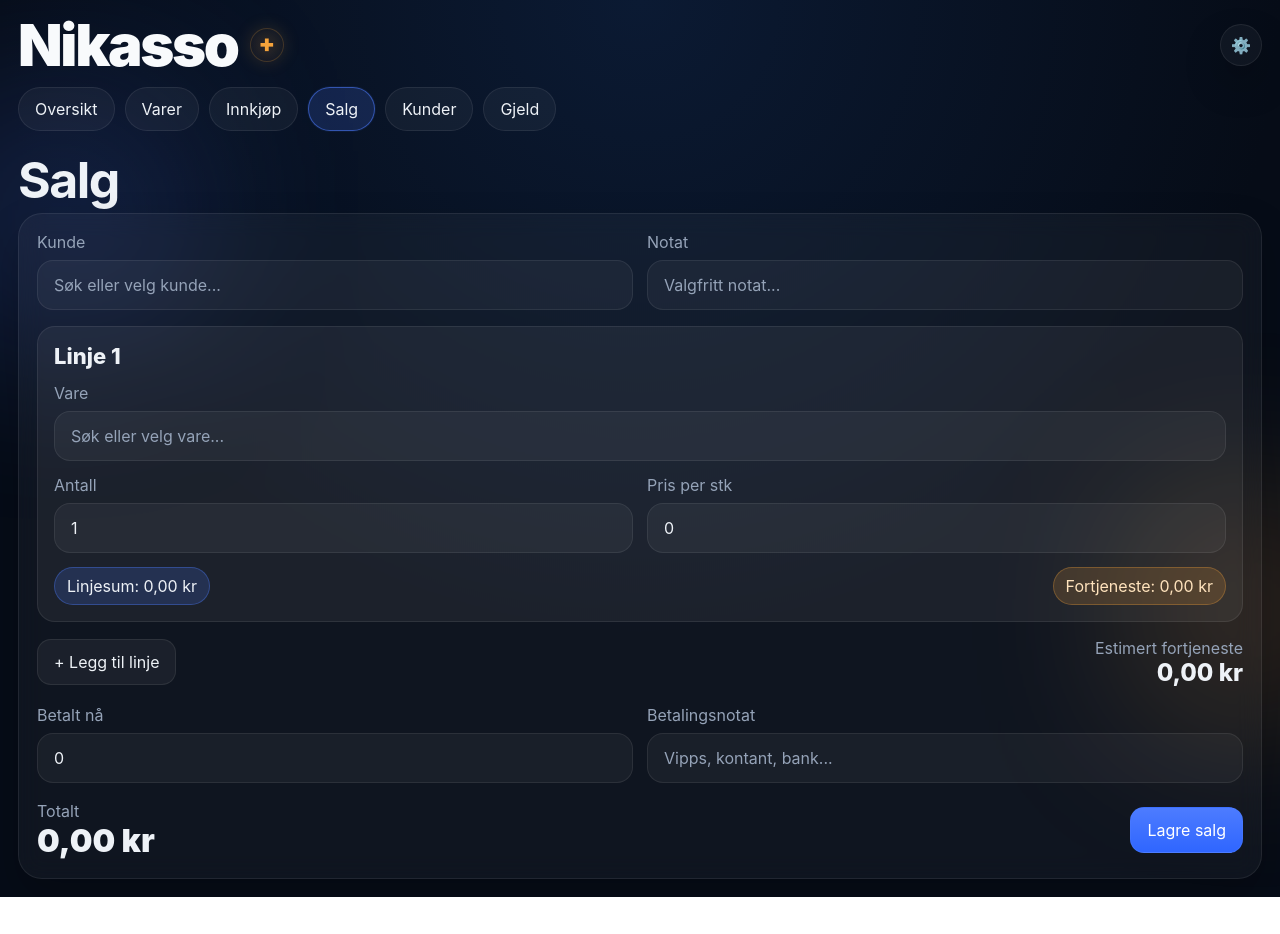
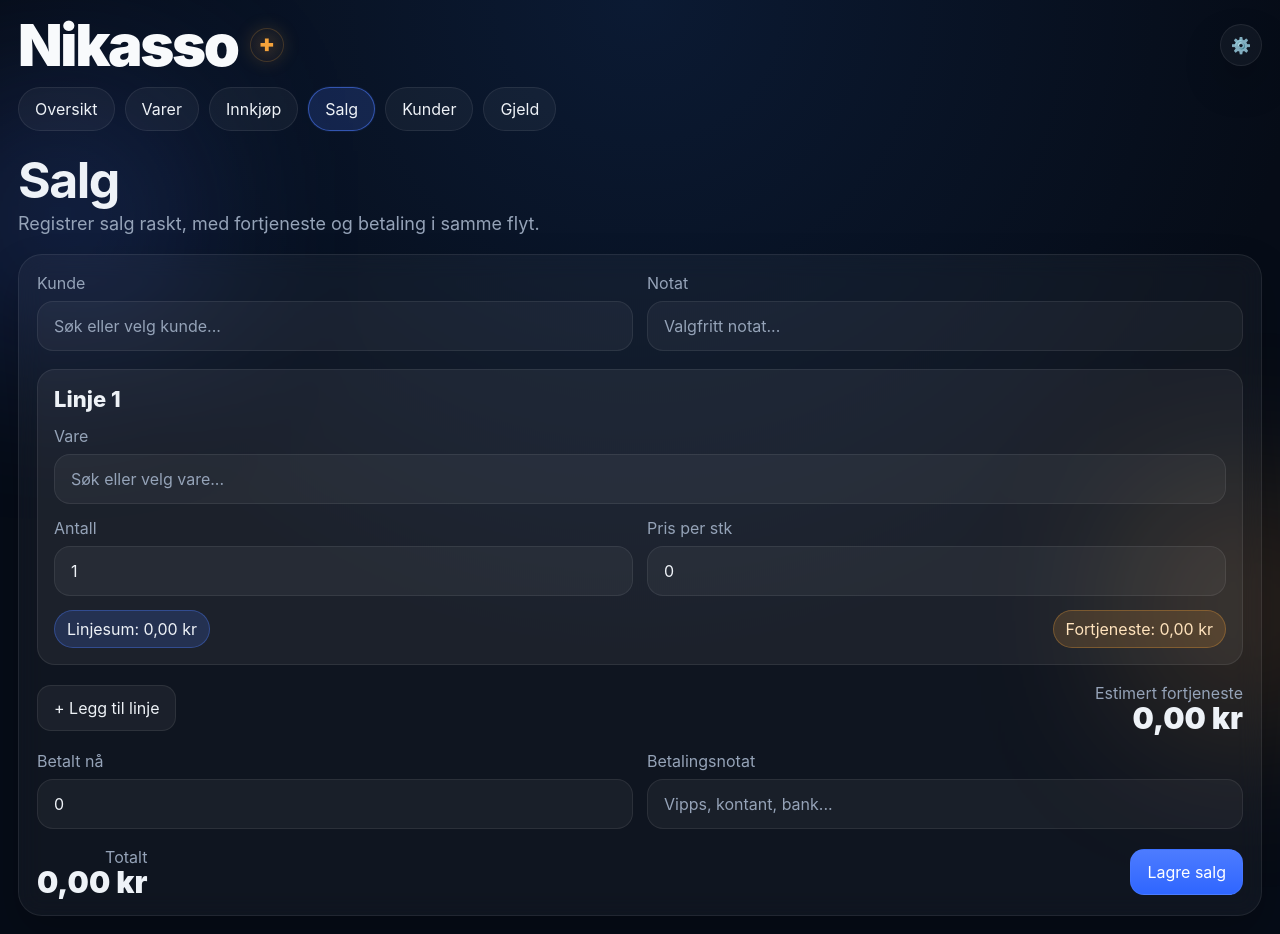
Before and after one commit to nikolaihoffmann-svg/Nikasso-, a React (Vite) app: page / in a window 1280 px wide. Both pictures are taken after a click on the button "Salg". Before the commit the page ends 897 px from the top, so only its background shows below. Built offline with nearby package versions, Linux system fonts and the light colour scheme.

Commit message:
Refactor Salg component layout and styles
Updated styling and structure for better layout and readability.

```diff
--- a/src/pages/Salg.tsx
+++ b/src/pages/Salg.tsx
@@ -1,12 +1,7 @@
 import { useMemo, useState } from "react";
 import CustomerPickerWithCreate from "../components/CustomerPickerWithCreate";
 import ItemPickerWithCreate from "../components/ItemPickerWithCreate";
-import {
-  createEmptySale,
-  fmtKr,
-  makeSaleLine,
-  saveSale,
-} from "../app/storage";
+import { createEmptySale, fmtKr, makeSaleLine, saveSale } from "../app/storage";
 import type { SaleDraft, SaleLine } from "../types";
 
 export default function Salg() {
@@ -59,6 +54,7 @@ export default function Salg() {
   return (
     <div>
       <h1 className="pageTitle">Salg</h1>
+      <p className="pageLead">Registrer salg raskt, med fortjeneste og betaling i samme flyt.</p>
 
       <div className="card">
         <div className="grid2">
@@ -86,7 +82,7 @@ export default function Salg() {
           </label>
         </div>
 
-        <div className="list" style={{ marginTop: 16 }}>
+        <div className="list" style={{ marginTop: 18 }}>
           {draft.lines.map((line, index) => (
             <div key={line.id} className="lineCard">
               <div style={{ fontWeight: 800, fontSize: 22 }}>Linje {index + 1}</div>
@@ -137,14 +133,14 @@ export default function Salg() {
           ))}
         </div>
 
-        <div className="rowBetween" style={{ marginTop: 16 }}>
+        <div className="cardActions">
           <button className="btn" type="button" onClick={addLine}>
             + Legg til linje
           </button>
 
-          <div style={{ textAlign: "right" }}>
+          <div className="saleSummary">
             <div className="muted">Estimert fortjeneste</div>
-            <div style={{ fontSize: 24, fontWeight: 800 }}>{fmtKr(estimatedProfit)}</div>
+            <div className="saleSummaryValue">{fmtKr(estimatedProfit)}</div>
           </div>
         </div>
 
@@ -168,10 +164,10 @@ export default function Salg() {
           </label>
         </div>
 
-        <div className="rowBetween" style={{ marginTop: 18 }}>
-          <div>
+        <div className="cardActions">
+          <div className="saleSummary">
             <div className="muted">Totalt</div>
-            <div style={{ fontSize: 32, fontWeight: 900 }}>{fmtKr(total)}</div>
+            <div className="saleSummaryValue">{fmtKr(total)}</div>
           </div>
 
           <button className="btn btnPrimary" type="button" onClick={handleSave}>
```
